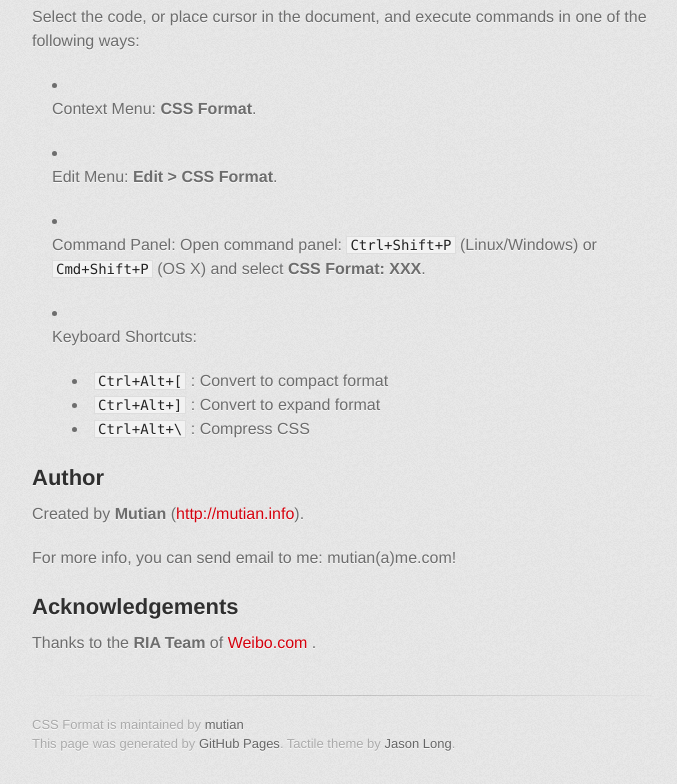
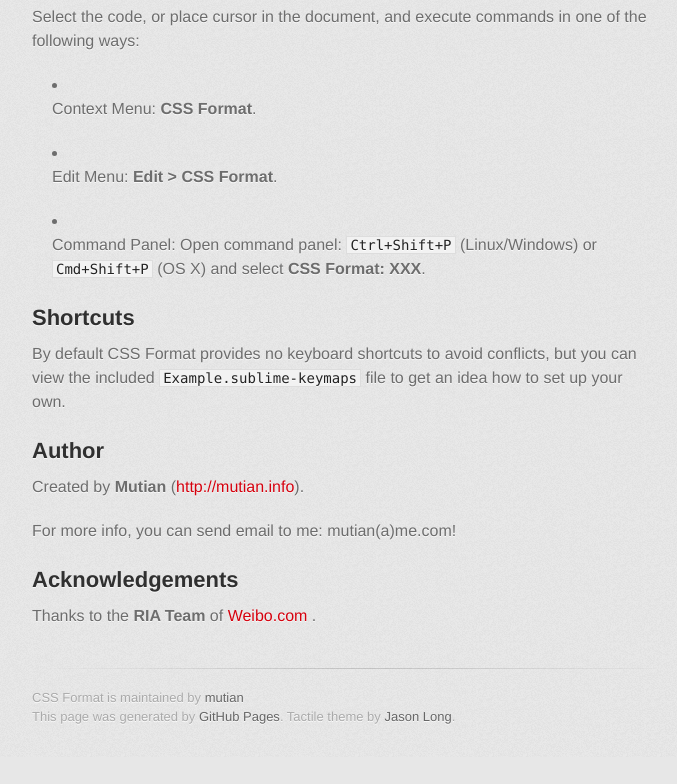
Before and after one commit to mutian/Sublime-CSS-Format, a plain HTML site: page index.html in a window 1280 px wide. Shown: the part 2109-2893 px from the top of the page, without its empty margins (298-975 px from the left). After the commit the page ends 2866 px from the top, so only its background shows below. Drawn offline with Linux system fonts and the light colour scheme; a web font is replaced by a local one.

```diff
--- a/index.html
+++ b/index.html
@@ -109,19 +109,12 @@ a:hover {
 <li><p>Context Menu: <strong>CSS Format</strong>.</p></li>
 <li><p>Edit Menu: <strong>Edit &gt; CSS Format</strong>.</p></li>
 <li><p>Command Panel: Open command panel: <code>Ctrl+Shift+P</code> (Linux/Windows) or <code>Cmd+Shift+P</code> (OS X) and select <strong>CSS Format: XXX</strong>.</p></li>
-<li>
-<p>Keyboard Shortcuts:</p>
+</ul><h2>
+<a name="shortcuts" class="anchor" href="#shortcuts"><span class="octicon octicon-link"></span></a>Shortcuts</h2>
 
-<ul>
-<li>
-<code>Ctrl+Alt+[</code> : Convert to compact format</li>
-<li>
-<code>Ctrl+Alt+]</code> : Convert to expand format</li>
-<li>
-<code>Ctrl+Alt+\</code> : Compress CSS</li>
-</ul>
-</li>
-</ul><h2>
+<p>By default CSS Format provides no keyboard shortcuts to avoid conflicts, but you can view the included <code>Example.sublime-keymaps</code> file to get an idea how to set up your own.</p>
+
+<h2>
 <a name="author" class="anchor" href="#author"><span class="octicon octicon-link"></span></a>Author</h2>
 
 <p>Created by <strong>Mutian</strong> (<a href="http://mutian.info/">http://mutian.info</a>).</p>
```
Also changed, not shown: params.json (+1 -1 lines).
